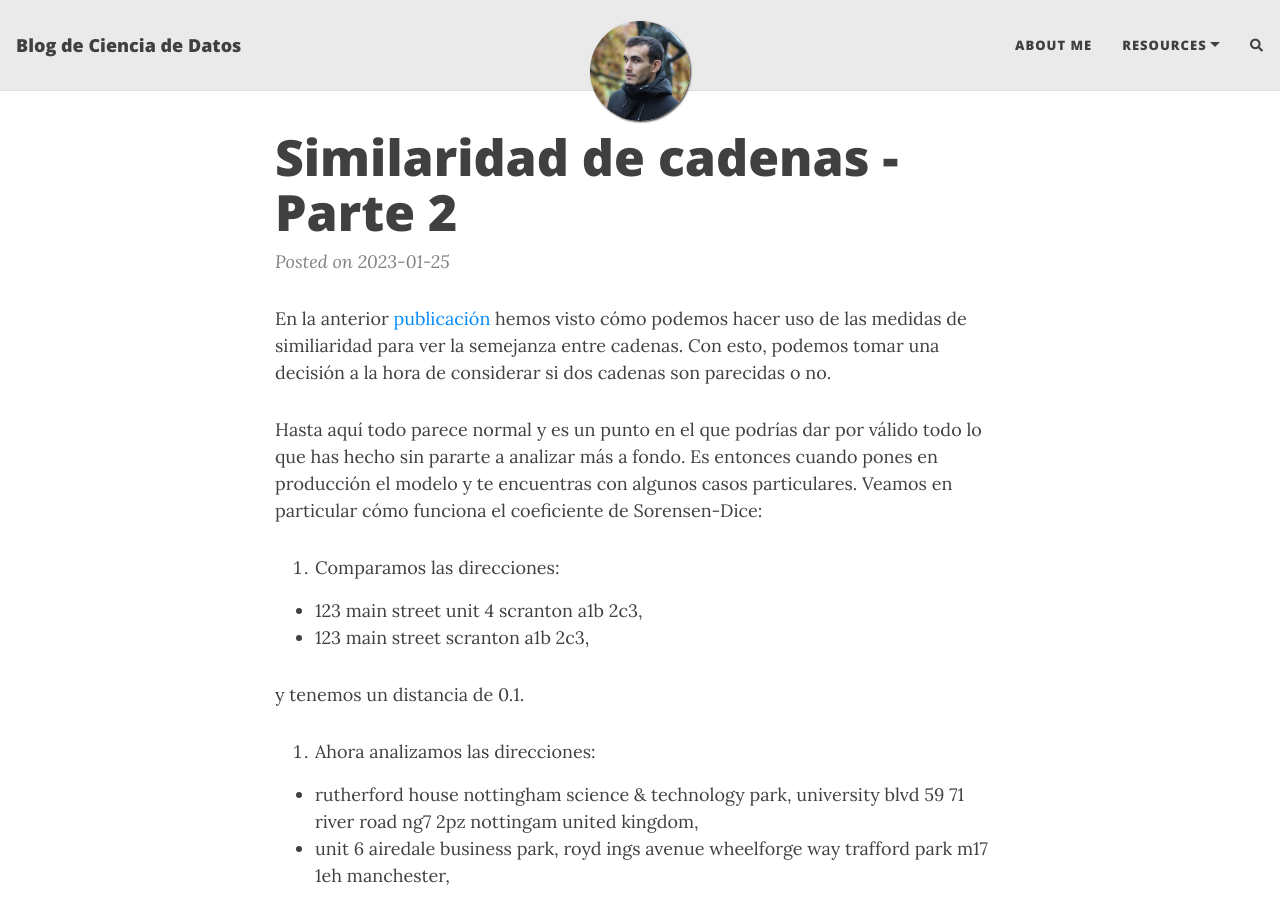
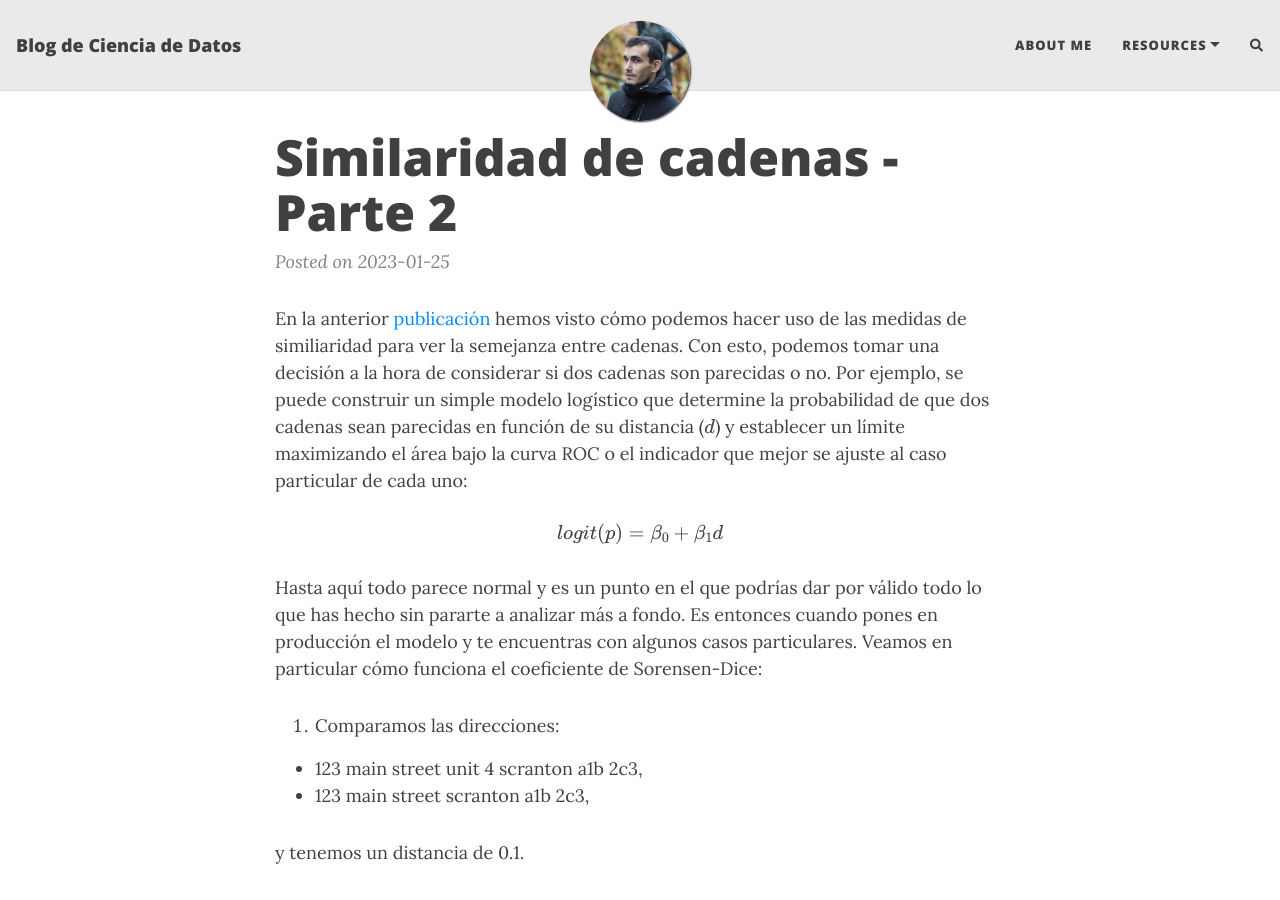
Before and after one commit to JordiRiMe/jordirime.github.io, a Jekyll site: the page built from _posts/2023-01-27-string-similarity-part2.md, in a window 1280 px wide and 900 px high. Built offline with Jekyll 4.4.1, drawn with Linux system fonts in a browser that asks for light colours; nearby versions of some CDN libraries; formulas are drawn with MathJax 3; comment, search, counter and statistics services are not loaded.

Commit message:
Update 2023-01-27-string-similarity-part2.md

```diff
--- a/_posts/2023-01-27-string-similarity-part2.md
+++ b/_posts/2023-01-27-string-similarity-part2.md
@@ -15,7 +15,9 @@ tags:
 - distancias
 ---
 
-En la anterior [publicación](https://jordirime.github.io/2023-01-25-string-similarity-part1/) hemos visto cómo podemos hacer uso de las medidas de similiaridad para ver la semejanza entre cadenas. Con esto, podemos tomar una decisión a la hora de considerar si dos cadenas son parecidas o no.
+En la anterior [publicación](https://jordirime.github.io/2023-01-25-string-similarity-part1/) hemos visto cómo podemos hacer uso de las medidas de similiaridad para ver la semejanza entre cadenas. Con esto, podemos tomar una decisión a la hora de considerar si dos cadenas son parecidas o no.  Por ejemplo, se puede construir un simple modelo logístico que determine la probabilidad de que dos cadenas sean parecidas en función de su distancia ($$d$$) y establecer un límite maximizando el área bajo la curva ROC o el indicador que mejor se ajuste al caso particular de cada uno:
+
+$$logit(p) = \beta_0 + \beta_1d$$
 
 Hasta aquí todo parece normal y es un punto en el que podrías dar por válido todo lo que has hecho sin pararte a analizar más a fondo. Es entonces cuando pones en producción el modelo y te encuentras con algunos casos particulares. Veamos en particular cómo funciona el coeficiente de Sorensen-Dice:
 
```
